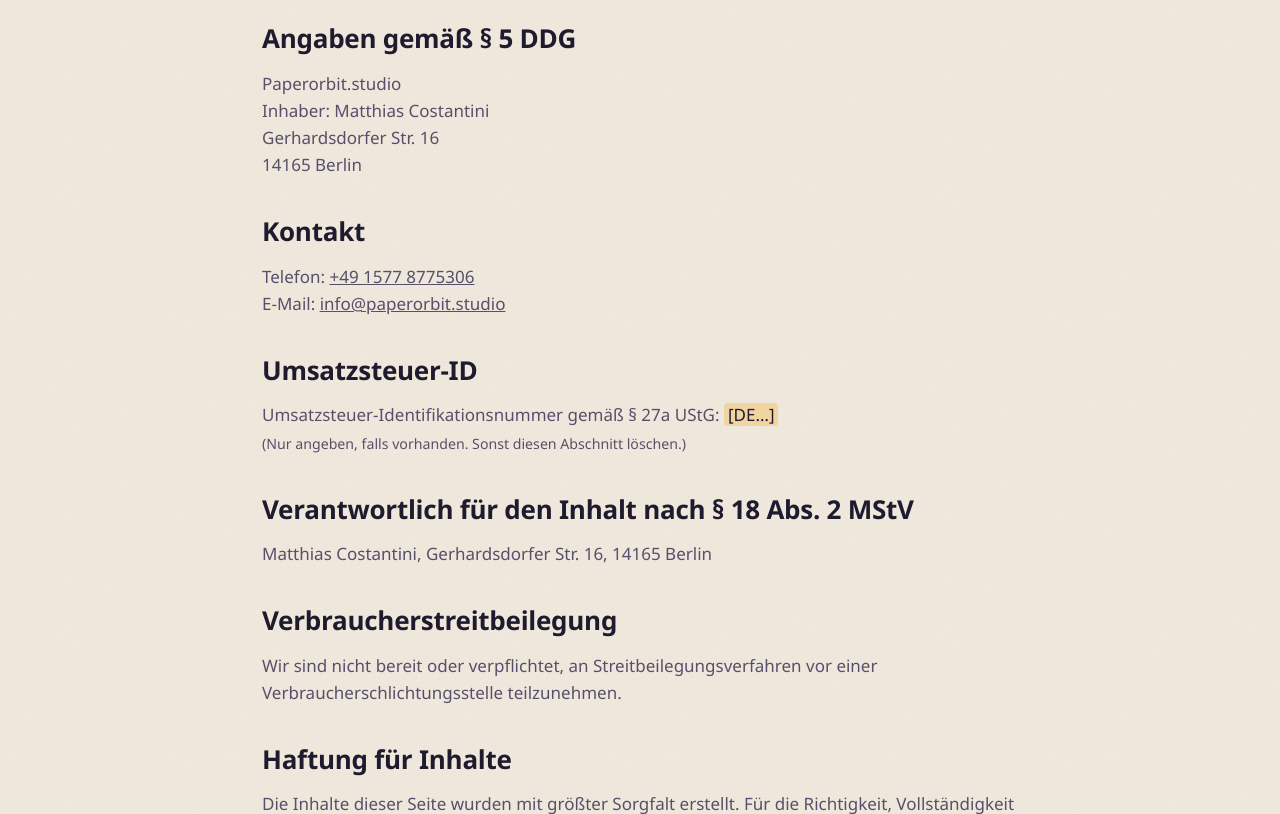
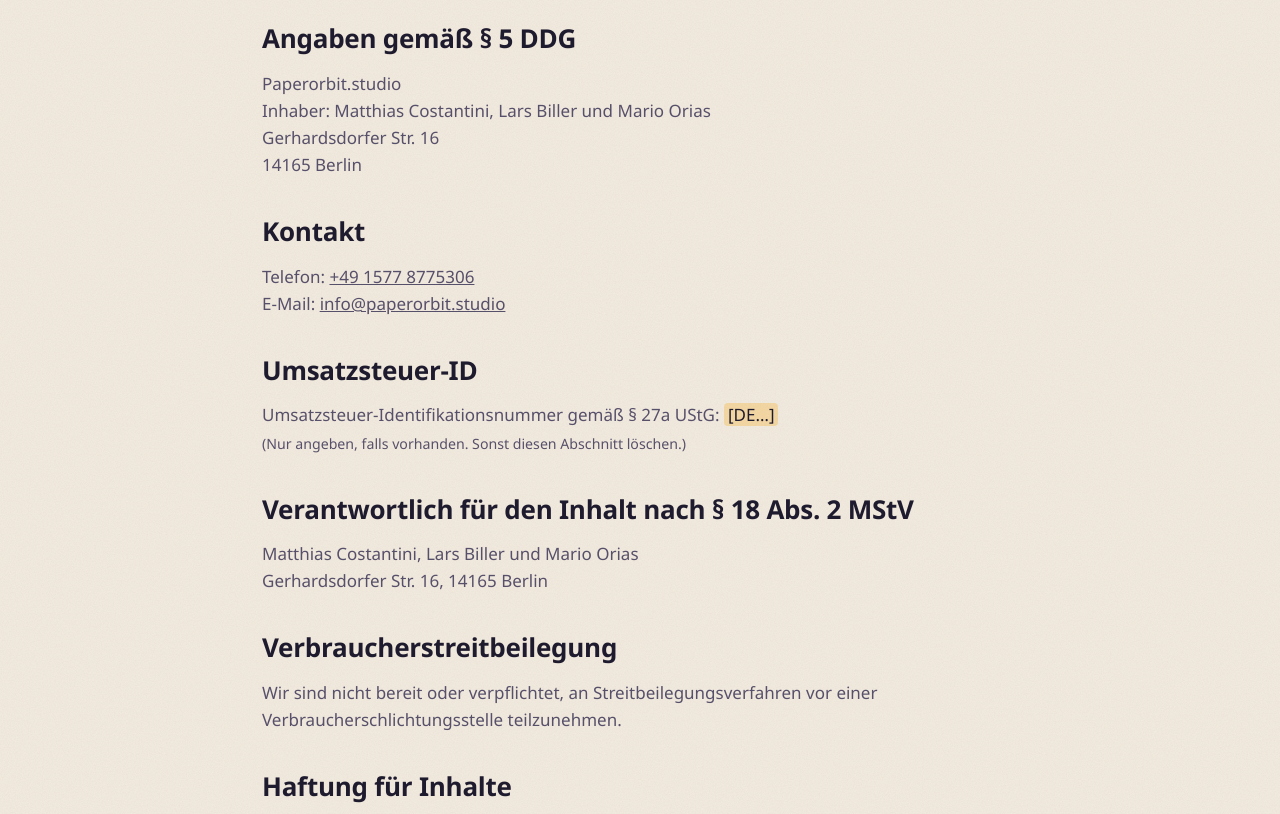
Before and after one commit to matzecosta-ai/mein-erster-test, a plain HTML site: page paperorbit-platzhalter/impressum.html in a window 1280 px wide. Shown: the part 248-1062 px from the top of the page. Drawn offline with Linux system fonts and the light colour scheme.

Commit message:
Impressum: Lars Biller und Mario Orias als Inhaber und Verantwortliche ergänzt
Co-Authored-By: Claude Opus 5.5 <noreply@anthropic.com>
Claude-Session: https://claude.ai/code/session_01B4JZWb5djcBQey92RyjtVW

```diff
--- a/paperorbit-platzhalter/impressum.html
+++ b/paperorbit-platzhalter/impressum.html
@@ -24,7 +24,7 @@
     <h2>Angaben gemäß § 5 DDG</h2>
     <p>
       Paperorbit.studio<br>
-      Inhaber: Matthias Costantini<br>
+      Inhaber: Matthias Costantini, Lars Biller und Mario Orias<br>
       Gerhardsdorfer Str. 16<br>
       14165 Berlin
     </p>
@@ -40,7 +40,7 @@
     <small>(Nur angeben, falls vorhanden. Sonst diesen Abschnitt löschen.)</small></p>
 
     <h2>Verantwortlich für den Inhalt nach § 18 Abs. 2 MStV</h2>
-    <p>Matthias Costantini, Gerhardsdorfer Str. 16, 14165 Berlin</p>
+    <p>Matthias Costantini, Lars Biller und Mario Orias<br>Gerhardsdorfer Str. 16, 14165 Berlin</p>
 
     <h2>Verbraucherstreitbeilegung</h2>
     <p>Wir sind nicht bereit oder verpflichtet, an Streitbeilegungsverfahren vor einer Verbraucherschlichtungsstelle teilzunehmen.</p>
```
Also changed, not shown: paperorbit-platzhalter/datenschutz.html (+1 -1 lines), paperorbit-studio/datenschutz.html (+1 -1 lines), paperorbit-studio/impressum.html (+2 -2 lines).
